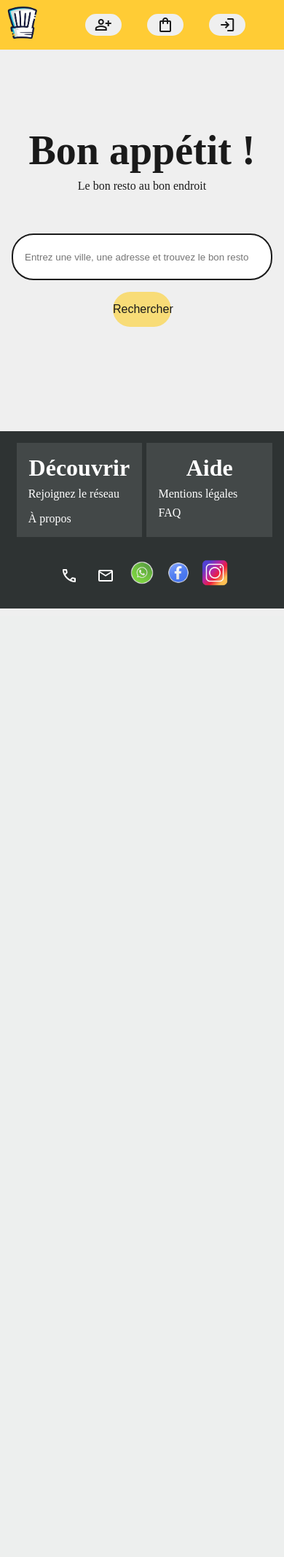
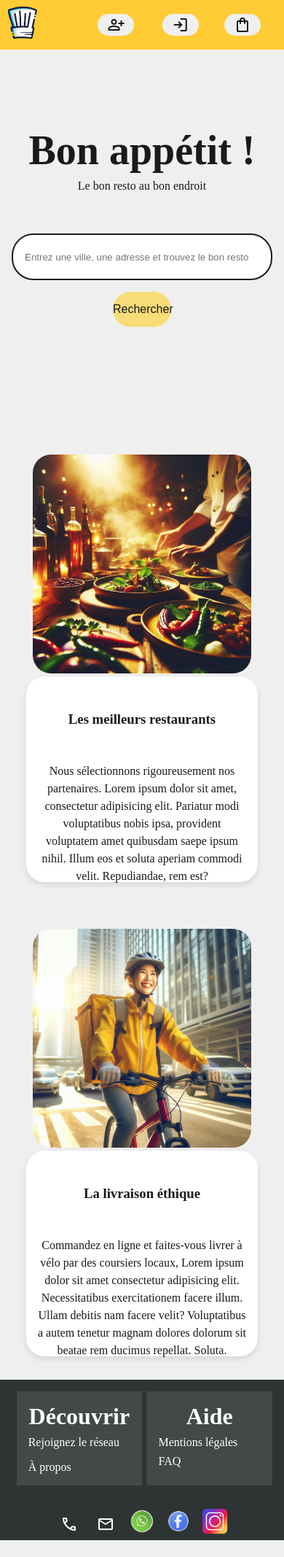
Before and after one commit to tomSample/bon_appetit, a PHP site: page / in a window 390 px wide. Shown: the whole page at 73% size. Before the commit the page ends 834 px from the top, so only its background shows below. Run offline with PHP 8.4, Linux system fonts and the light colour scheme.

Commit message:
done cosmetic changes / css 99% ready for fusion

```diff
--- a/header.php
+++ b/header.php
@@ -37,6 +37,19 @@
                 <button onclick="toggleDrawer()" id="toggle-drawer" class="header-button-1">Panier</button>
             </a>
 
+    <!-- boutons en mobile -->
+
+        <a onclick ="toggleDropdown()">
+            <button class="mobile-header-button">
+                <span class="material-symbols-outlined">person</span>
+            </button>
+        </a>
+        <a>
+            <button onclick="toggleDrawer()" id="toggle-drawer" class="mobile-header-button">
+                <span class="material-symbols-outlined">shopping_bag</span>
+            </button>
+        </a>
+
         <!--  sinon si l'utilisateur est connecté -->
 
         <?php elseif ($isLoggedIn) : ?>
@@ -51,7 +64,7 @@
 
         <!-- boutons en mobile -->
 
-        <a href="clients.php">
+        <a onclick ="toggleDropdown()">
             <button class="mobile-header-button">
                 <span class="material-symbols-outlined">person</span>
             </button>
@@ -60,10 +73,6 @@
             <button onclick="toggleDrawer()" id="toggle-drawer" class="mobile-header-button">
                 <span class="material-symbols-outlined">shopping_bag</span>
             </button>
-        </a>
-        <a href="logout-action.php">
-            <button class="mobile-header-button">
-                <span class="material-symbols-outlined">logout</span></button>
         </a>
 
 
@@ -85,14 +94,14 @@
                 <span class="material-symbols-outlined">person_add</span>
             </button>
         </a>
+        <a href="login.php">
+            <button class="mobile-header-button">
+                <span class="material-symbols-outlined">login</span></button>
+        </a>
         <a>
             <button onclick="toggleDrawer()" id="toggle-drawer" class="mobile-header-button">
                 <span class="material-symbols-outlined">shopping_bag</span>
             </button>
-        </a>
-        <a href="login.php">
-            <button class="mobile-header-button">
-                <span class="material-symbols-outlined">login</span></button>
         </a>
         <?php endif; ?>
     <?php endif; ?>
--- a/index.php
+++ b/index.php
@@ -30,7 +30,38 @@
                 </div>
             </div>
         </section>
+
+        <section id="index-main-container">
+            <div class="index-main-content">
+                <div>
+                    <img class="index-main-photo" src="img\livreuse_velo.jpeg">
+                </div>
+                <div class="index-main-text">
+                    <h3>La livraison éthique</h3>
+                    <p>Commandez en ligne et faites-vous livrer à vélo par des coursiers locaux, Lorem ipsum dolor sit amet consectetur
+                        adipisicing elit. Necessitatibus exercitationem facere illum. Ullam debitis nam facere velit? Voluptatibus a
+                        autem tenetur magnam dolores dolorum sit beatae rem ducimus repellat. Soluta.
+                    </p>
+                </div>
+            </div>
+
+            <div id="index-main-content-2" class="index-main-content">
+                <div class="index-main-text">
+                    <h3>Les meilleurs restaurants</h3>
+                    <p>Nous sélectionnons rigoureusement nos partenaires. Lorem ipsum dolor sit amet, consectetur adipisicing elit.
+                        Pariatur modi voluptatibus nobis ipsa, provident voluptatem amet quibusdam saepe ipsum nihil. Illum eos et
+                        soluta aperiam commodi velit. Repudiandae, rem est?
+                    </p>
+                </div>
+                <div>
+                    <img class="index-main-photo" src="img\cuisine.jpeg">
+                </div>
+            </div>
+
+        </section>
 <!-- ===fin main=== -->
+
+
 
 <!-- si user est connecté, affiche : -->
     <?php else: ?>
--- a/js/app.js
+++ b/js/app.js
@@ -175,6 +175,13 @@ function toggleDropdown() {
     document.getElementById('header-dropdown-container').classList.toggle('open');
 }
 
+// Sélectionner l'élément déclencheur
+const triggerElement = document.getElementById('dropdown-trigger');
+
+// Ajouter des écouteurs d'événements pour les clics et les touches
+triggerElement.addEventListener('click', toggleDropdown);
+triggerElement.addEventListener('touchstart', toggleDropdown);
+
 //=======CAROUSEL
 
 let currentIndex = 0;
--- a/styles/styles.css
+++ b/styles/styles.css
@@ -22,6 +22,7 @@
     color: var(--black);
 }
 
+
 html {
     background-color: var(--darkwhite);
 }
@@ -427,11 +428,50 @@ nav a {
     background-repeat: no-repeat;
 }
 
+#index-main-container {
+    padding-inline: 8rem;
+    padding-block: 4rem;
+}
+
+.index-main-content {
+    display: flex;
+    justify-content: space-around;
+    align-items: center;
+    padding-block: 4rem;
+    width: 100%;
+}
+
+.index-main-photo {
+    border-radius: 25px;
+    width: 300px;
+    height: auto;
+}
+
+.index-main-text {
+    display: flex;
+    justify-content: space-evenly;
+    flex-direction: column;
+    align-items: center;
+    width:40%;
+    padding: 1rem;
+    height: 250px;
+    text-wrap: balance;
+    background-color: var(--white);
+    border-radius: 25px;
+    box-shadow: 0 4px 8px rgba(0, 0, 0, 0.1);
+}
+
+.index-main-text p {
+    text-align: center;
+    line-height: 1.5rem;;
+}
+
 /* =======footer======= */
 
 footer {
     background-color: var(--darkgrey);
     width: 100%;
+    height: 220px;
 }
 
 footer a {
@@ -1711,7 +1751,7 @@ border-color: var(--black);
 
     .header-container{
         width: 100%;
-        justify-content: center;
+        justify-content:right;
         padding-inline: 1rem;
     }
 
@@ -2038,6 +2078,10 @@ border-color: var(--black);
         margin-top: 15%;
     }
 
+    #login-form {
+        width : 100%;
+    }
+
     .mobile-login-form {
         width: 100%;
     }
@@ -2121,4 +2165,46 @@ border-color: var(--black);
 .section-inscrirestau {
     width: 100%;
 }
-}
+
+#index-main-container {
+    display: flex;
+    flex-direction: column-reverse;
+    padding-inline: 1rem;
+    padding-block: 0;
+}
+
+.index-main-content {
+    display: flex;
+    flex-direction: column;
+    justify-content: space-around;
+    align-items: center;
+    padding-block: 2rem;
+    width: 100%;
+}
+
+#index-main-content-2 {
+    flex-direction: column-reverse;
+}
+
+.index-main-photo {
+    width: 300px;
+    height: auto;
+}
+
+.index-main-text {
+    width:80%;
+}
+
+.index-main-text h3 {
+    padding-block: 2rem;
+}
+
+.index-main-text p {
+    padding-block: 1rem;
+}
+
+#header-dropdown-container {
+    right:80px;
+}
+
+}
```
Also changed, not shown: other parts of index.php (+27 -0 lines), img/cuisine.jpeg (added), img/livreuse_velo.jpeg (added).
